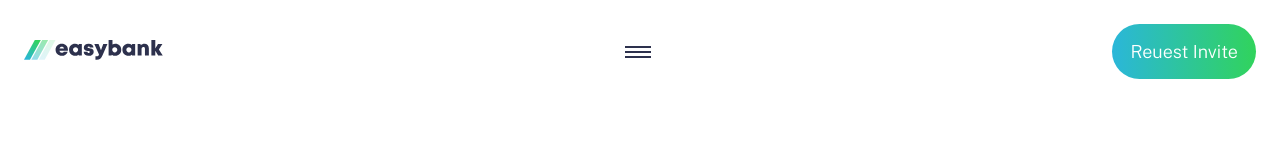
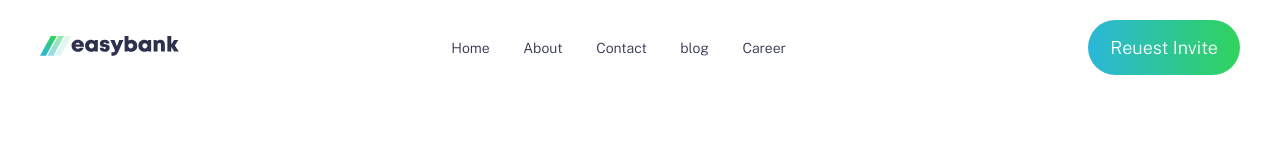
Before and after one commit to temideep79/scsss101, a plain HTML site: page Revison-Code/index.html in a window 1280 px wide. Drawn offline with nearby package versions, Linux system fonts and the light colour scheme.

Commit message:
Add files via upload

```diff
--- a/Revison-Code/index.html
+++ b/Revison-Code/index.html
@@ -32,9 +32,10 @@
           <a href="#">blog</a>
           <a href="#">Career</a>
         </div>
-        <a href="#" class="button header__cta">Reuest Invite</a>
+        <a href="#" class="button header__cta hide-for-mobile">Reuest Invite</a>
       </nav>
     </header>
+
     <script src="./app/js/script.js"></script>
   </body>
 </html>
--- a/Revison-Code/scss/_globals.scss
+++ b/Revison-Code/scss/_globals.scss
@@ -46,7 +46,7 @@ body {
 
 button,
 .button {
-  padding: 1.6rem 1.8rem;
+  padding: 1.6rem 2.2rem;
   border-radius: 50px;
   cursor: pointer;
   border: none;
@@ -62,4 +62,7 @@ button,
 
 .hide-for-desktop {
   //hide for desktop viewport width
+  @include breakpoint-up(large) {
+    display: none;
+  }
 }
--- a/Revison-Code/scss/_header.scss
+++ b/Revison-Code/scss/_header.scss
@@ -1,8 +1,10 @@
 .header {
   nav {
-    padding: 2.4rem;
+    padding: 2rem 4rem;
   }
   &__logo {
+    img {
+    }
   }
 
   &__menu {
@@ -10,7 +12,7 @@
     > span {
       display: block;
       width: 26px;
-      height: 2px;
+      height: 4px;
       background-color: $darkBlue;
 
       &:not(:last-child) {
@@ -21,12 +23,42 @@
   &__links {
     a {
       font-size: 1.4rem;
+      margin-right: 3rem;
       color: $darkBlue;
+      position: relative;
+      cursor: pointer;
+      transition: color 1s ease-in-out;
+
+      &:hover {
+        color: $darkBlue;
+      }
+      &::before {
+        content: "";
+        background: lime;
+        display: block;
+        position: absolute;
+        height: 3px;
+        width: 100%;
+        left: 0;
+        right: 0;
+        bottom: -10px;
+        opacity: 0;
+        transition: opacity 0.5s ease-in;
+      }
+      &:hover::before {
+        width: 100%;
+        opacity: 1;
+      }
     }
   }
 
   &__cta {
     font-size: $font-sm;
     color: $white;
+    transition: all 0.5s ease-in;
+    &:hover {
+      color: $darkBlue;
+      opacity: 0.75;
+    }
   }
 }
--- a/Revison-Code/scss/_mixins.scss
+++ b/Revison-Code/scss/_mixins.scss
@@ -12,7 +12,7 @@ $breakpoints-up: (
 );
 
 // 639px, 1023px 1399px
-//MAP#for @media-at this points and smaller apply these  styles
+//MAP#for @media-at this points and smaller -apply these  styles
 $breakpoints-down: (
   "smal": "639px",
   "med": "1023px",
@@ -26,7 +26,7 @@ $breakpoints-down: (
 }
 
 @mixin breakpoint-down($size) {
-  @media (min-width: map-get($breakpoints-down, $size)) {
+  @media (max-width: map-get($breakpoints-down, $size)) {
     @content;
   }
 }
```
Also changed, not shown: Revison-Code/dist/main.css, 1 other file.
